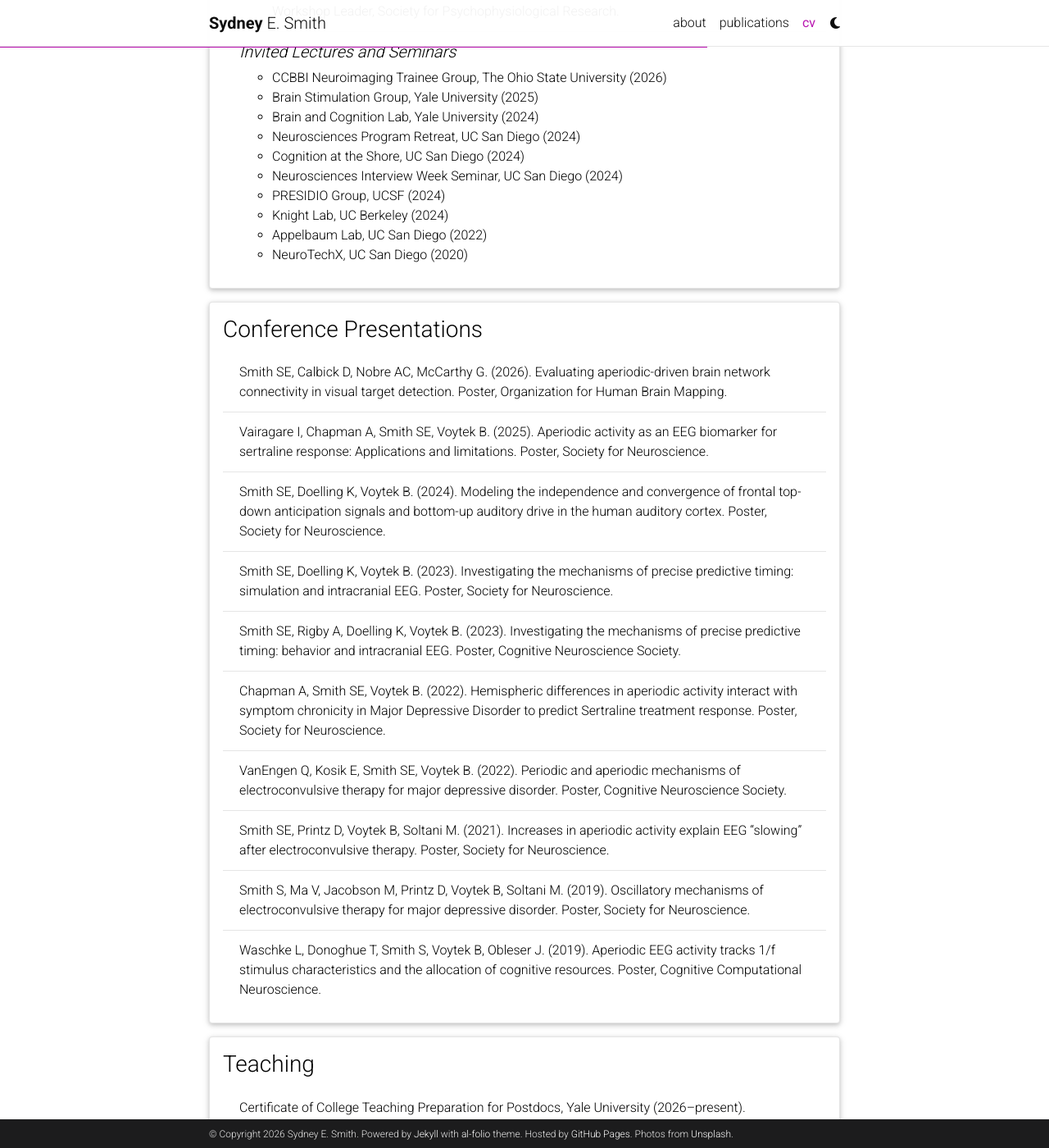
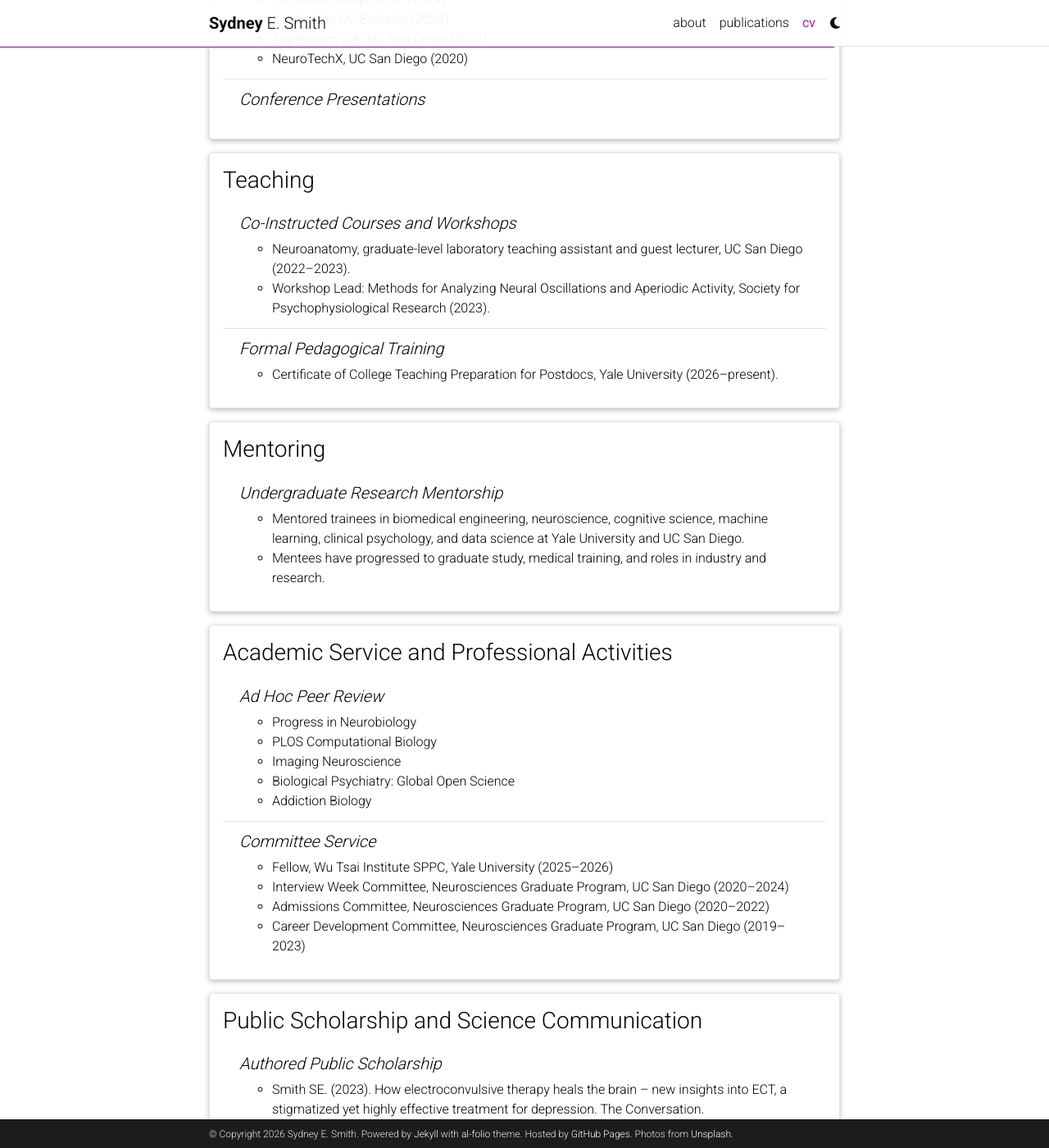
Before and after one commit to sydney-smith/sydney-smith.github.io, a Jekyll site: the page built from _pages/cv.md, in a window 1280 px wide and 1400 px high, scrolled down 4503 px. Shown: the whole window at 82% size. Built offline with Jekyll 4.4.1, drawn with Linux system fonts in a browser that asks for light colours; comment, search, counter and statistics services are not loaded; a style sheet for code colours, icons or effects is not loaded; some of the changed text lies outside the part shown.

Commit message:
Update cv.yml

```diff
--- a/_data/cv.yml
+++ b/_data/cv.yml
@@ -90,7 +90,7 @@
       description:
         - "$5,000"
 
-- title: Publications
+- title: Scholarship
   type: nested_list
   contents:
     - title: Peer-Reviewed Publications
@@ -105,15 +105,9 @@
     - title: Commentaries
       items:
         - "Smith SE. (2025). Analyzing the elephant: The search for electroencephalography biomarkers. Biological Psychiatry: Global Open Science. <a href='https://doi.org/10.1016/j.bpsgos.2025.100459'>https://doi.org/10.1016/j.bpsgos.2025.100459</a>"
-
-- title: Manuscripts Under Review
-  type: list
-  contents:
-    - "Smith SE, Cellier D, Rigby A, Rosen BQ, Garrett J, Simon AJ, Shih J, Ben-Haim S, Doelling KB, Voytek B. Simulated field potentials capture multiple simultaneous processes underlying human temporal attention (preprint). bioRxiv. <a href='https://doi.org/10.64898/2026.09.17.752423'>https://doi.org/10.64898/2026.09.17.752423</a>. In review."
-
-- title: Invited Talks and Workshops
-  type: nested_list
-  contents:
+    - title: Manuscripts Under Review
+      items:
+        - "Smith SE, Cellier D, Rigby A, Rosen BQ, Garrett J, Simon AJ, Shih J, Ben-Haim S, Doelling KB, Voytek B. Simulated field potentials capture multiple simultaneous processes underlying human temporal attention (preprint). bioRxiv. <a href='https://doi.org/10.64898/2026.09.17.752423'>https://doi.org/10.64898/2026.09.17.752423</a>. In review."
     - title: Selected Talks and Workshops
       items:
         - "Smith SE et al. (2023). Spectral parameterization of EEG reveals a plausible biological mechanism for therapeutic effects of seizure-based treatments for depression. Invited presentation, IEEE Conference on Signals, Systems, & Computers."
@@ -130,27 +124,29 @@
         - "Knight Lab, UC Berkeley (2024)"
         - "Appelbaum Lab, UC San Diego (2022)"
         - "NeuroTechX, UC San Diego (2020)"
-
-- title: Conference Presentations
-  type: list
-  contents:
-    - "Smith SE, Calbick D, Nobre AC, McCarthy G. (2026). Evaluating aperiodic-driven brain network connectivity in visual target detection. Poster, Organization for Human Brain Mapping."
-    - "Vairagare I, Chapman A, Smith SE, Voytek B. (2025). Aperiodic activity as an EEG biomarker for sertraline response: Applications and limitations. Poster, Society for Neuroscience."
-    - "Smith SE, Doelling K, Voytek B. (2024). Modeling the independence and convergence of frontal top-down anticipation signals and bottom-up auditory drive in the human auditory cortex. Poster, Society for Neuroscience."
-    - "Smith SE, Doelling K, Voytek B. (2023). Investigating the mechanisms of precise predictive timing: simulation and intracranial EEG. Poster, Society for Neuroscience."
-    - "Smith SE, Rigby A, Doelling K, Voytek B. (2023). Investigating the mechanisms of precise predictive timing: behavior and intracranial EEG. Poster, Cognitive Neuroscience Society."
-    - "Chapman A, Smith SE, Voytek B. (2022). Hemispheric differences in aperiodic activity interact with symptom chronicity in Major Depressive Disorder to predict Sertraline treatment response. Poster, Society for Neuroscience."
-    - "VanEngen Q, Kosik E, Smith SE, Voytek B. (2022). Periodic and aperiodic mechanisms of electroconvulsive therapy for major depressive disorder. Poster, Cognitive Neuroscience Society."
-    - "Smith SE, Printz D, Voytek B, Soltani M. (2021). Increases in aperiodic activity explain EEG “slowing” after electroconvulsive therapy. Poster, Society for Neuroscience."
-    - "Smith S, Ma V, Jacobson M, Printz D, Voytek B, Soltani M. (2019). Oscillatory mechanisms of electroconvulsive therapy for major depressive disorder. Poster, Society for Neuroscience."
-    - "Waschke L, Donoghue T, Smith S, Voytek B, Obleser J. (2019). Aperiodic EEG activity tracks 1/f stimulus characteristics and the allocation of cognitive resources. Poster, Cognitive Computational Neuroscience."
+    - title: Conference Presentations
+      contents:
+        - "Smith SE, Calbick D, Nobre AC, McCarthy G. (2026). Evaluating aperiodic-driven brain network connectivity in visual target detection. Poster, Organization for Human Brain Mapping."
+        - "Vairagare I, Chapman A, Smith SE, Voytek B. (2025). Aperiodic activity as an EEG biomarker for sertraline response: Applications and limitations. Poster, Society for Neuroscience."
+        - "Smith SE, Doelling K, Voytek B. (2024). Modeling the independence and convergence of frontal top-down anticipation signals and bottom-up auditory drive in the human auditory cortex. Poster, Society for Neuroscience."
+        - "Smith SE, Doelling K, Voytek B. (2023). Investigating the mechanisms of precise predictive timing: simulation and intracranial EEG. Poster, Society for Neuroscience."
+        - "Smith SE, Rigby A, Doelling K, Voytek B. (2023). Investigating the mechanisms of precise predictive timing: behavior and intracranial EEG. Poster, Cognitive Neuroscience Society."
+        - "Chapman A, Smith SE, Voytek B. (2022). Hemispheric differences in aperiodic activity interact with symptom chronicity in Major Depressive Disorder to predict Sertraline treatment response. Poster, Society for Neuroscience."
+        - "VanEngen Q, Kosik E, Smith SE, Voytek B. (2022). Periodic and aperiodic mechanisms of electroconvulsive therapy for major depressive disorder. Poster, Cognitive Neuroscience Society."
+        - "Smith SE, Printz D, Voytek B, Soltani M. (2021). Increases in aperiodic activity explain EEG “slowing” after electroconvulsive therapy. Poster, Society for Neuroscience."
+        - "Smith S, Ma V, Jacobson M, Printz D, Voytek B, Soltani M. (2019). Oscillatory mechanisms of electroconvulsive therapy for major depressive disorder. Poster, Society for Neuroscience."
+        - "Waschke L, Donoghue T, Smith S, Voytek B, Obleser J. (2019). Aperiodic EEG activity tracks 1/f stimulus characteristics and the allocation of cognitive resources. Poster, Cognitive Computational Neuroscience."
 
 - title: Teaching
-  type: list
+  type: nested_list
   contents:
-    - "Certificate of College Teaching Preparation for Postdocs, Yale University (2026–present)."
-    - "Neuroanatomy, graduate-level laboratory teaching assistant, UC San Diego (2022–2023)."
-    - "Workshop Lead: Methods for Analyzing Neural Oscillations and Aperiodic Activity, Society for Psychophysiological Research (2023)."
+    - title: Co-Instructed Courses and Workshops
+      items:
+        - "Neuroanatomy, graduate-level laboratory teaching assistant and guest lecturer, UC San Diego (2022–2023)."
+        - "Workshop Lead: Methods for Analyzing Neural Oscillations and Aperiodic Activity, Society for Psychophysiological Research (2023)."
+    - title: Formal Pedagogical Training
+      items:
+        - "Certificate of College Teaching Preparation for Postdocs, Yale University (2026–present)."
 
 - title: Mentoring
   type: nested_list
```
